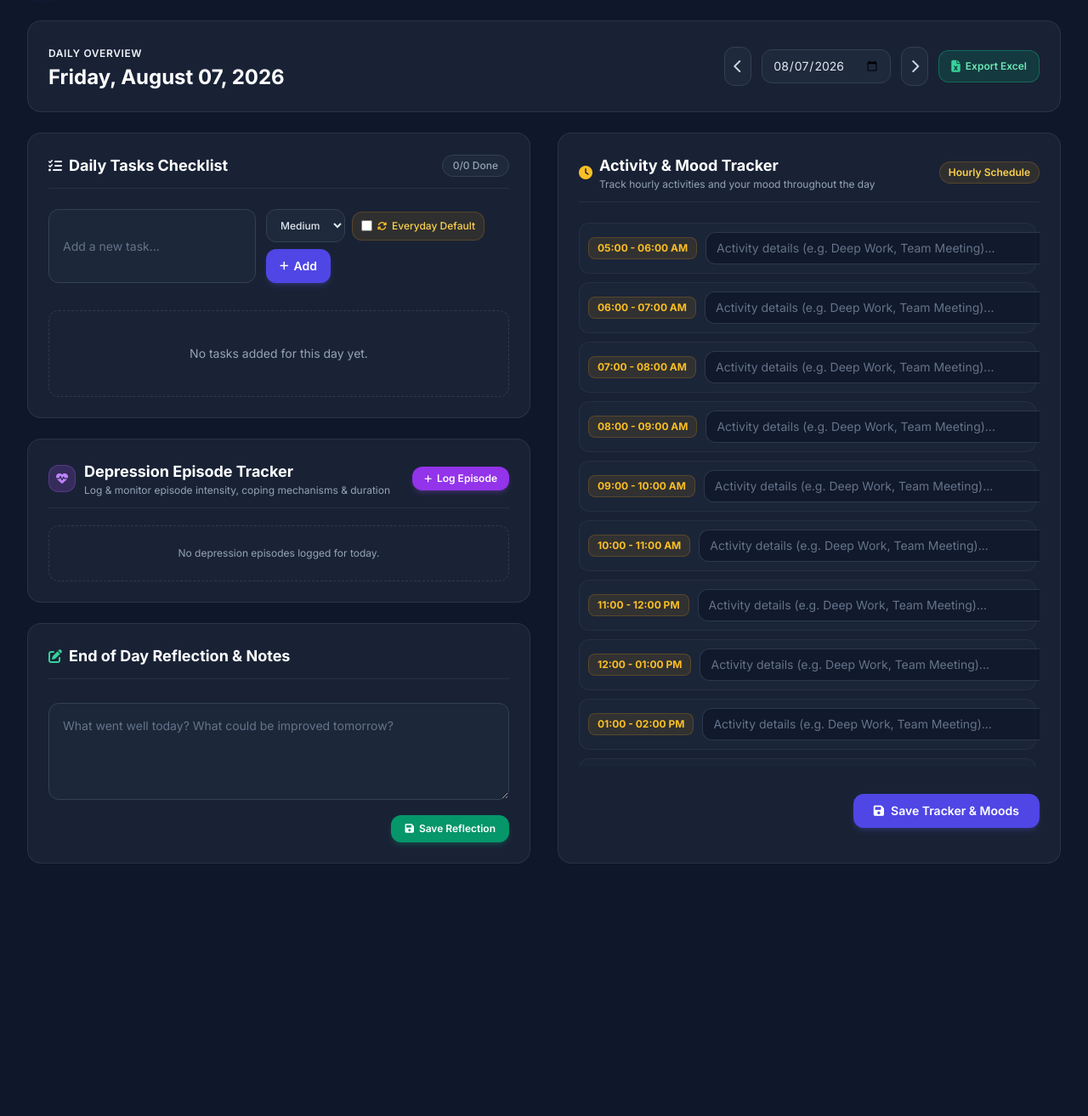
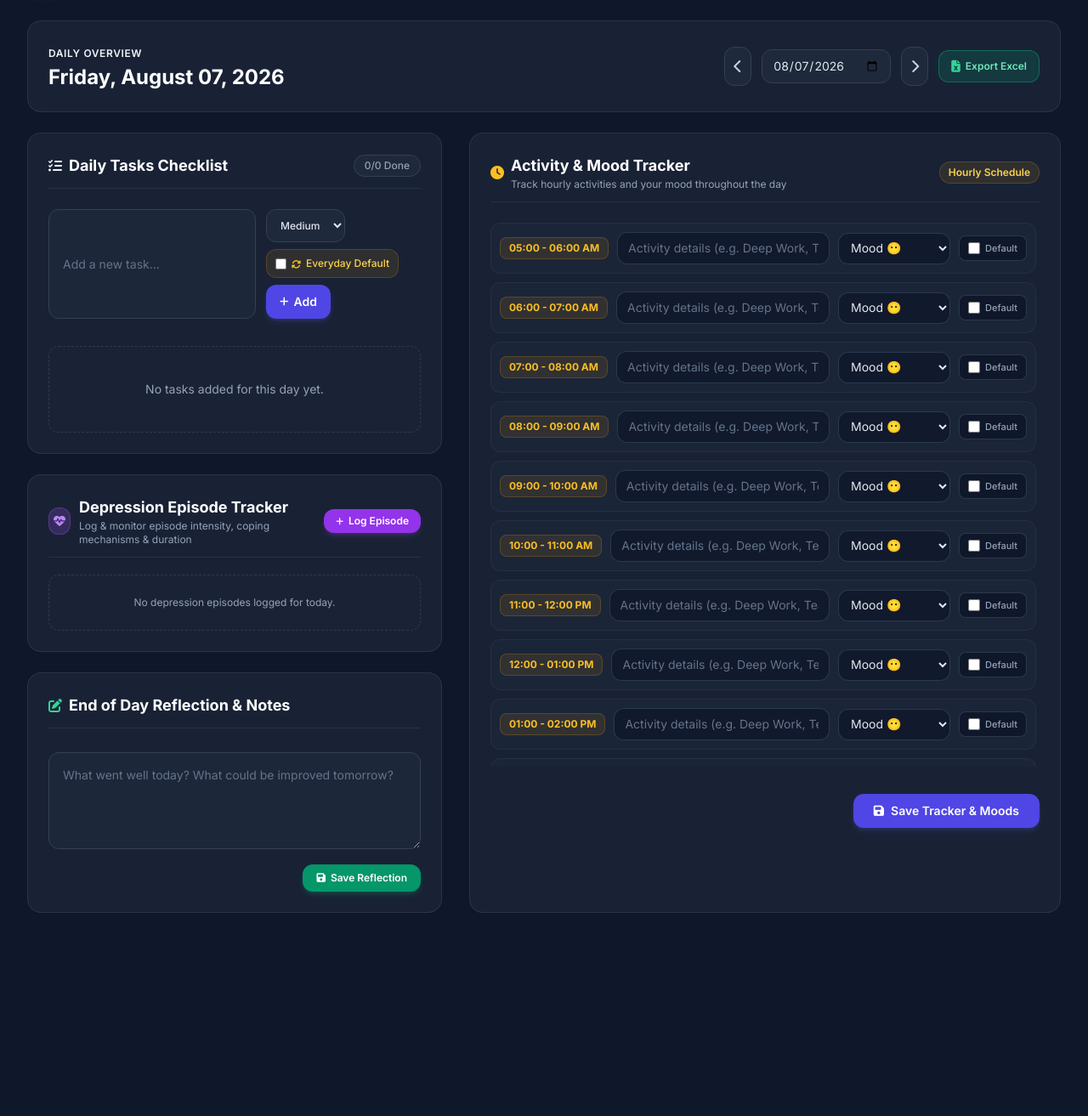
Before and after one commit to nkchoudhary2000/planner_appv1, a Flask app: page /daily in a window 1280 px wide. Shown: the part 65-1378 px from the top of the page at 85% size. Run offline with Flask 3, Linux system fonts and the light colour scheme; the visitor is signed in with stand-in values (Sample User, id 1); data that the repository does not hold is empty; some libraries are stand-ins or nearby versions.

Commit message:
Adjust daily page layout grid ratio to 5-7 split and fit 35-character Activity field alongside Mood dropdown and Default checkbox

```diff
--- a/app/templates/planner/daily.html
+++ b/app/templates/planner/daily.html
@@ -38,10 +38,10 @@
     </div>
 
     <!-- Dual Column Layout: Tasks Checklist & Hourly Schedule -->
-    <div class="grid grid-cols-1 lg:grid-cols-2 gap-8">
+    <div class="grid grid-cols-1 lg:grid-cols-12 gap-8">
 
         <!-- Left Column: Task Checklist -->
-        <div class="space-y-6">
+        <div class="lg:col-span-5 space-y-6">
             <div class="glass-panel p-6 rounded-2xl border border-slate-700/60 space-y-6">
                 <div class="flex items-center justify-between pb-3 border-b border-slate-700/50">
                     <div class="flex items-center space-x-2">
@@ -321,8 +321,8 @@
             </div>
         </div>
 
-        <!-- Right Column: Activity & Mood Tracker -->
-        <div class="glass-panel p-6 rounded-2xl border border-slate-700/60 space-y-6">
+        <!-- Right Column: Activity & Mood Tracker (Expanded 7-column layout) -->
+        <div class="lg:col-span-7 glass-panel p-6 rounded-2xl border border-slate-700/60 space-y-6">
             <div class="flex flex-col sm:flex-row sm:items-center justify-between pb-3 border-b border-slate-700/50 gap-2">
                 <div class="flex items-center space-x-2">
                     <i class="fa-solid fa-clock text-amber-400"></i>
@@ -345,9 +345,9 @@
                     <span>Swipe horizontally to view full activity &amp; mood fields</span>
                 </p>
 
-                <!-- Horizontal Scrollable Activity Tracker Container for Mobile & Desktop -->
+                <!-- Activity Tracker Container -->
                 <div class="overflow-x-auto pb-2 -mx-1 px-1">
-                    <div class="space-y-2.5 max-h-[640px] overflow-y-auto pr-1 min-w-[750px] sm:min-w-full">
+                    <div class="space-y-2.5 max-h-[640px] overflow-y-auto pr-1 min-w-[580px] sm:min-w-full">
                         {% for slot in default_slots %}
                         {% set slot_id = slot.replace(':', '_').replace(' ', '_').replace('-', '_') %}
                         {% set slot_data = schedule.get(slot, {}) %}
@@ -360,13 +360,13 @@
                                 {{ slot }}
                             </span>
 
-                            <!-- Activity Field (Expanded to accommodate 50 characters visibly) -->
+                            <!-- Activity Field (Set to 35 character visible width, smoothly fitting in layout) -->
                             <input type="text"
                                    name="slot_act_{{ slot_id }}"
                                    value="{{ act_text }}"
-                                   size="50"
+                                   size="35"
                                    placeholder="Activity details (e.g. Deep Work, Team Meeting)..."
-                                   class="flex-1 min-w-[340px] sm:min-w-[450px] bg-slate-900/80 border border-slate-700/80 rounded-xl px-2.5 sm:px-3 py-1.5 sm:py-2 text-xs sm:text-sm text-slate-100 placeholder-slate-500 focus:outline-none focus:ring-2 focus:ring-amber-500/50 hover:border-slate-600 transition-all">
+                                   class="flex-1 min-w-[200px] bg-slate-900/80 border border-slate-700/80 rounded-xl px-2.5 sm:px-3 py-1.5 sm:py-2 text-xs sm:text-sm text-slate-100 placeholder-slate-500 focus:outline-none focus:ring-2 focus:ring-amber-500/50 hover:border-slate-600 transition-all">
 
                             <!-- Mood Dropdown with Emoji (Just right to activity field, same row) -->
                             <select name="slot_mood_{{ slot_id }}"
```
